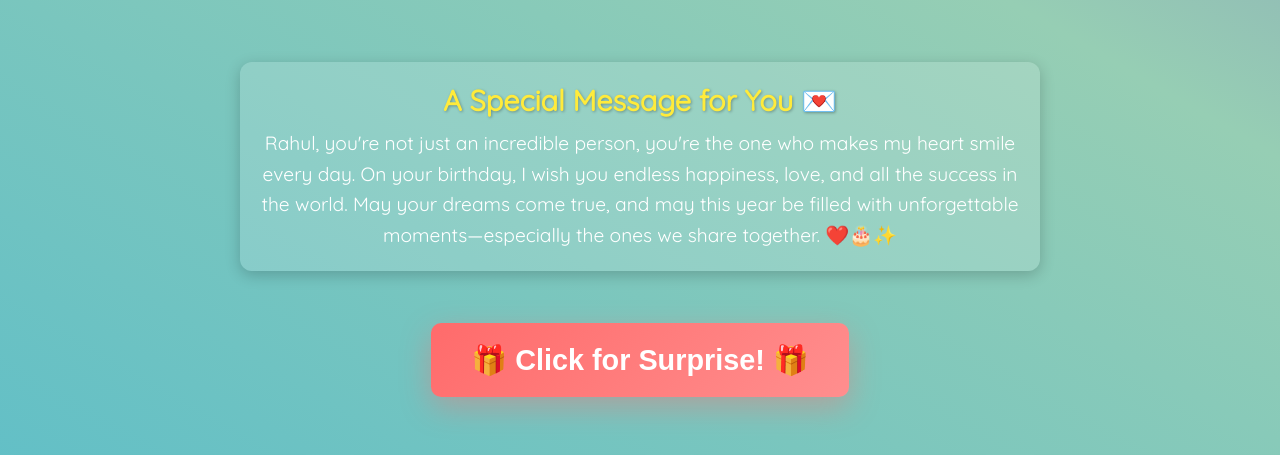
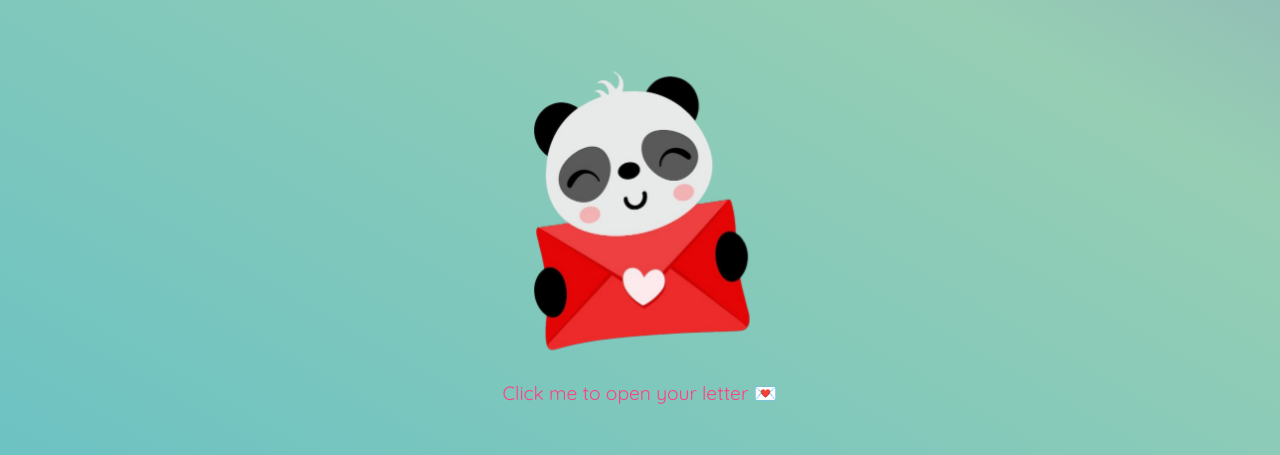
Before and after one commit to shrutidhr21-netizen/rahul_bdy, a React (Create React App) app: page / in a window 1280 px wide. Both pictures are taken after a click on the button "Yes ❤️". Shown: the part 242-697 px from the top of the page. Built offline with nearby package versions, Linux system fonts and the light colour scheme.

Commit message:
Update website

```diff
--- a/src/components/BirthdayPage.css
+++ b/src/components/BirthdayPage.css
@@ -512,3 +512,121 @@
     padding: 15px 30px;
   }
 }
+
+/*  */
+/* 🐼 Panda Section */
+.panda-section {
+  text-align: center;
+  margin-top: 3rem;
+  animation: fadeInUp 1.5s ease-in-out;
+  cursor: pointer;
+}
+
+.panda-image {
+  width: 220px;
+  max-width: 80%;
+  animation: float 3s ease-in-out infinite;
+  transition: transform 0.3s ease;
+}
+
+.panda-section:hover .panda-image {
+  transform: scale(1.05);
+}
+
+.panda-text {
+  font-size: 1.2rem;
+  color: #ff4081;
+  margin-top: 1rem;
+  font-weight: 500;
+}
+
+/* 💌 Letter Popup */
+.letter-popup {
+  position: fixed;
+  inset: 0;
+  background: rgba(0, 0, 0, 0.7);
+  backdrop-filter: blur(5px);
+  display: flex;
+  align-items: center;
+  justify-content: center;
+  z-index: 999;
+  animation: fadeIn 0.5s ease-in-out;
+}
+
+.letter-content {
+  background: #fff;
+  border-radius: 20px;
+  padding: 2rem;
+  width: 90%;
+  max-width: 500px;
+  text-align: center;
+  box-shadow: 0 10px 25px rgba(0, 0, 0, 0.3);
+  animation: openLetter 0.8s ease forwards;
+}
+
+.letter-content h3 {
+  color: #ff4081;
+  margin-bottom: 1rem;
+}
+
+.letter-content p {
+  font-size: 1.1rem;
+  color: #333;
+  line-height: 1.6;
+}
+
+.close-note {
+  display: block;
+  margin-top: 1.5rem;
+  color: #888;
+  font-size: 0.9rem;
+}
+
+/* Animations */
+@keyframes float {
+  0% {
+    transform: translateY(0px);
+  }
+
+  50% {
+    transform: translateY(-10px);
+  }
+
+  100% {
+    transform: translateY(0px);
+  }
+}
+
+@keyframes fadeInUp {
+  from {
+    opacity: 0;
+    transform: translateY(30px);
+  }
+
+  to {
+    opacity: 1;
+    transform: translateY(0);
+  }
+}
+
+@keyframes openLetter {
+  0% {
+    transform: scale(0.8) rotateX(-90deg);
+    opacity: 0;
+  }
+
+  100% {
+    transform: scale(1) rotateX(0deg);
+    opacity: 1;
+  }
+}
+
+@keyframes fadeIn {
+  from {
+    opacity: 0;
+  }
+
+  to {
+    opacity: 1;
+  }
+}
--- a/src/components/BirthdayPage.js
+++ b/src/components/BirthdayPage.js
@@ -4,14 +4,14 @@ import ImageCarousel from './ImageCarousel';
 
 const BirthdayPage = ({ onSurpriseClick }) => {
   const audioRef = useRef(null);
-  const [animate, setAnimate] = useState(false);  // ✅ moved inside component
+  const [animate, setAnimate] = useState(false);
+  const [showLetter, setShowLetter] = useState(false); // 🧡 for letter open/close
 
   useEffect(() => {
-    setAnimate(true); // ✅ page load hote hi animation trigger
+    setAnimate(true);
   }, []);
 
   useEffect(() => {
-    // Auto-play background music
     if (audioRef.current) {
       audioRef.current.play().catch(e => {
         console.log('Auto-play prevented:', e);
@@ -19,7 +19,6 @@ const BirthdayPage = ({ onSurpriseClick }) => {
     }
   }, []);
 
-  // ✅ Carousel Images
   const carouselImages = [
     { src: '/r-3.jpg', alt: 'Birthday Memory 1', caption: 'Rahul, your smile brightens every room ✨' },
     { src: '/r-7.jpg', alt: 'Birthday Memory 2', caption: 'Wishing Rahul endless happiness today 💕' },
@@ -69,9 +68,7 @@ const BirthdayPage = ({ onSurpriseClick }) => {
       </div>
 
       <div className="content">
-        <h1 className="birthday-message">
-          Happy Birthday Virat 🎉
-        </h1>
+        <h1 className="birthday-message">Happy Birthday Virat 🎉</h1>
 
         <div className="celebration-text">
           <p>
@@ -79,24 +76,67 @@ const BirthdayPage = ({ onSurpriseClick }) => {
           </p>
         </div>
 
+        {/* 🐼 Panda Section */}
+        <div className="panda-section" onClick={() => setShowLetter(true)}>
+          <img
+            src="/panda-holding-letter.png"
+            alt="Cute Panda Holding a Letter"
+            className="panda-image"
+          />
+          <p className="panda-text">
+            Click me to open your letter 💌
+          </p>
+        </div>
+
+        {/* 💌 Letter Popup */}
+        {showLetter && (
+          <div className="letter-popup" onClick={() => setShowLetter(false)}>
+            <div className="letter-content">
+              <h3>Dear Rahul 💖</h3>
+              <p>
+                You are one of the most beautiful souls I’ve ever known — kind, honest, and full of love.
+                On your special day, I just want to remind you how truly amazing you are, not only for what you do but for the wonderful person you are inside.
+                <br /><br />
+                The way you care for your family, support your friends, and spread happiness is rare and precious.
+                You always put others before yourself, and I truly believe the world needs more people like you.
+                God has made you one of His best creations — a son, a friend, and a human being to be proud of.
+                <br /><br />
+                Rahul, you inspire everyone with your kindness and strength.
+                You might not say much, but your actions show the depth of your heart.
+                May this birthday bring you endless happiness, success, and peace.
+                <br /><br />
+                Never stop being the amazing person you are — you’re truly one in a million.
+                Happy Birthday, Rahul 🎂✨💖
+                You mean so much to me — today and always. 💞
+              </p>
+              <span className="close-note">(Click anywhere to close 💌)</span>
+            </div>
+          </div>
+        )}
+
+
         {/* ✅ Special Message Section */}
         <div className="special-message">
           <h2>A Special Message for You 💌</h2>
           <p>
-            Rahul, you're not just an incredible person, you're the one who makes my heart smile every day. On your birthday, I wish you endless happiness, love, and all the success in the world. May your dreams come true, and may this year be filled with unforgettable moments—especially the ones we share together. ❤️🎂✨
+            Rahul, you're not just an incredible person, you're the one who makes my heart smile every day.
+            On your birthday, I wish you endless happiness, love, and all the success in the world.
+            May your dreams come true, and may this year be filled with unforgettable moments—especially the ones we share together. ❤️🎂✨
           </p>
         </div>
 
-        <button className="surprise-btn " onClick={onSurpriseClick}>
+        <button className="surprise-btn" onClick={onSurpriseClick}>
           🎁 Click for Surprise! 🎁
         </button>
 
-        {/* ✅ New Image Carousel Section */}
+        {/* ✅ Image Carousel Section */}
         <ImageCarousel
           images={carouselImages}
           autoPlay={true}
           autoPlayInterval={4000}
         />
+
+
 
         <div className="hearts-container">
           {Array.from({ length: 30 }).map((_, i) => (
```
Also changed, not shown: public/panda-holding-letter.png (added).
